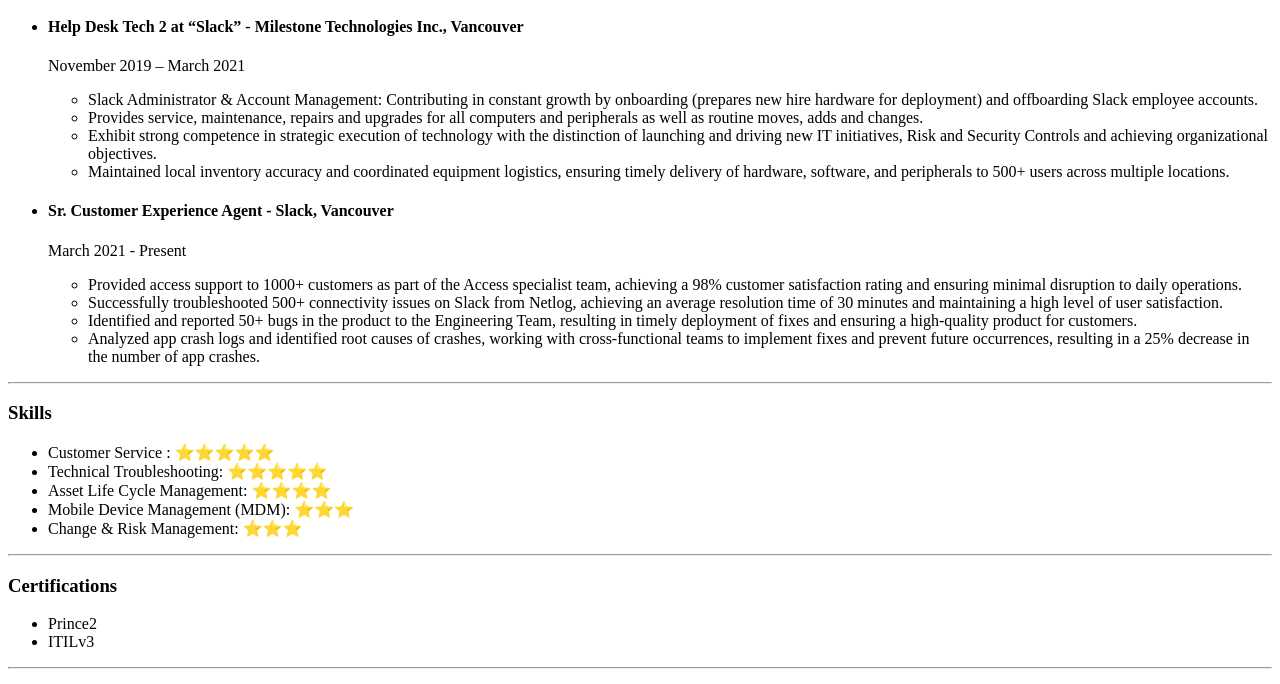
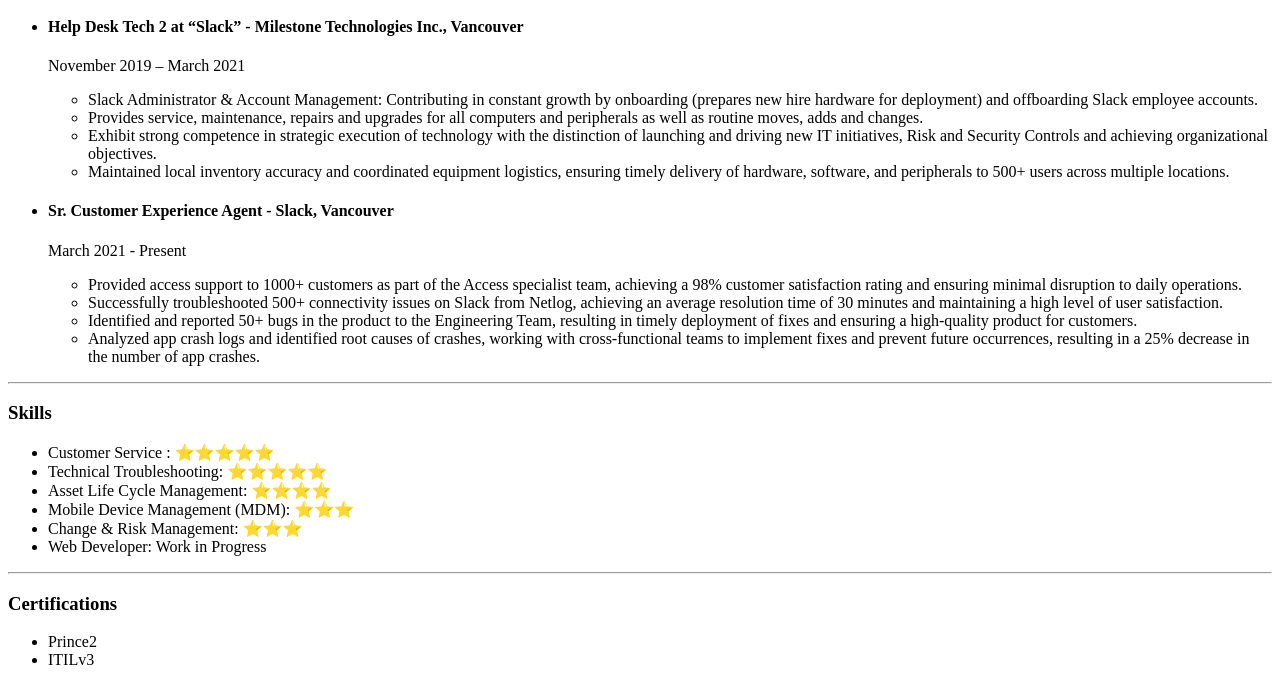
Before and after one commit to raishasan/My-CV, a plain HTML site: page index.html in a window 1280 px wide. Shown: the part 1320-2004 px from the top of the page. Drawn offline with Linux system fonts and the light colour scheme.

Commit message:
index.html

```diff
--- a/index.html
+++ b/index.html
@@ -152,6 +152,7 @@ implement fixes and prevent future occurrences, resulting in a 25% decrease in t
         <li>Asset Life Cycle Management: ⭐️⭐️⭐️⭐️</li>
         <li>Mobile Device Management (MDM): ⭐️⭐️⭐️</li>
         <li>Change & Risk Management: ⭐️⭐️⭐️</li>
+        <li>Web Developer: Work in Progress</li>
     </ul>
     <hr/>
     <h3>Certifications</h3>
```
